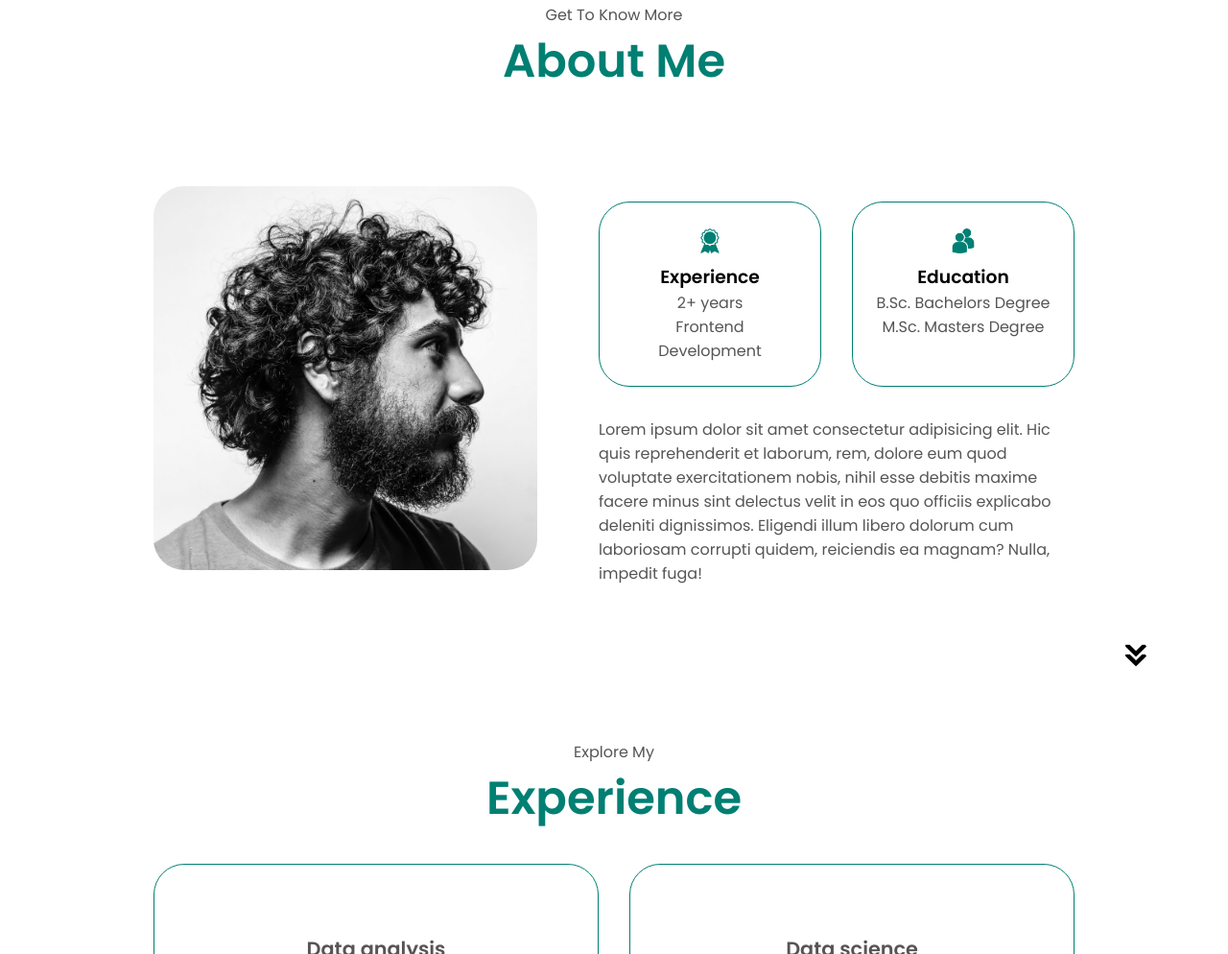
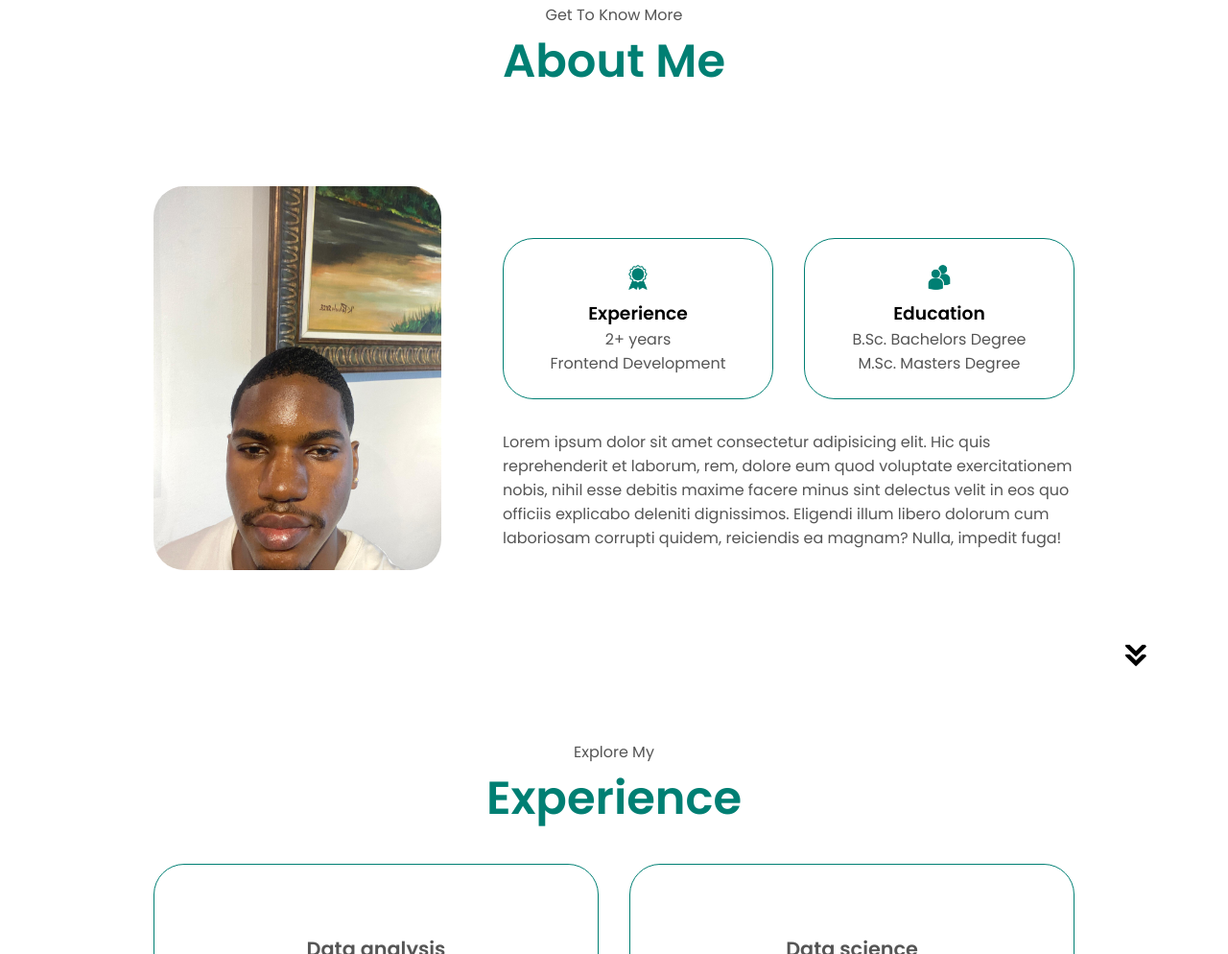
Before and after one commit to Deravvs/deravvs.github.io, a plain HTML site: page index.html in a window 1280 px wide. Shown: the part 925-1919 px from the top of the page at 96% size. Drawn offline with Linux system fonts and the light colour scheme.

Commit message:
Update index.html

```diff
--- a/index.html
+++ b/index.html
@@ -77,7 +77,7 @@
       <div class="section-container">
         <div class="section__pic-container">
           <img
-            src="./assets/about-pic.png"
+            src="./assets/gitpic2.jpg"
             alt="Profile picture"
             class="about-pic"
           />
```
